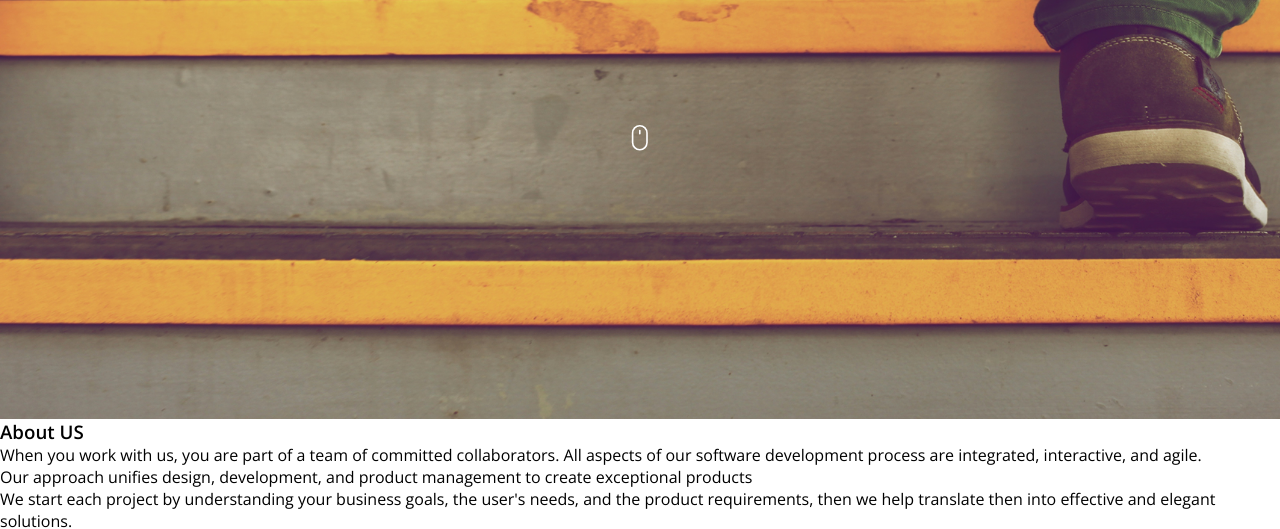
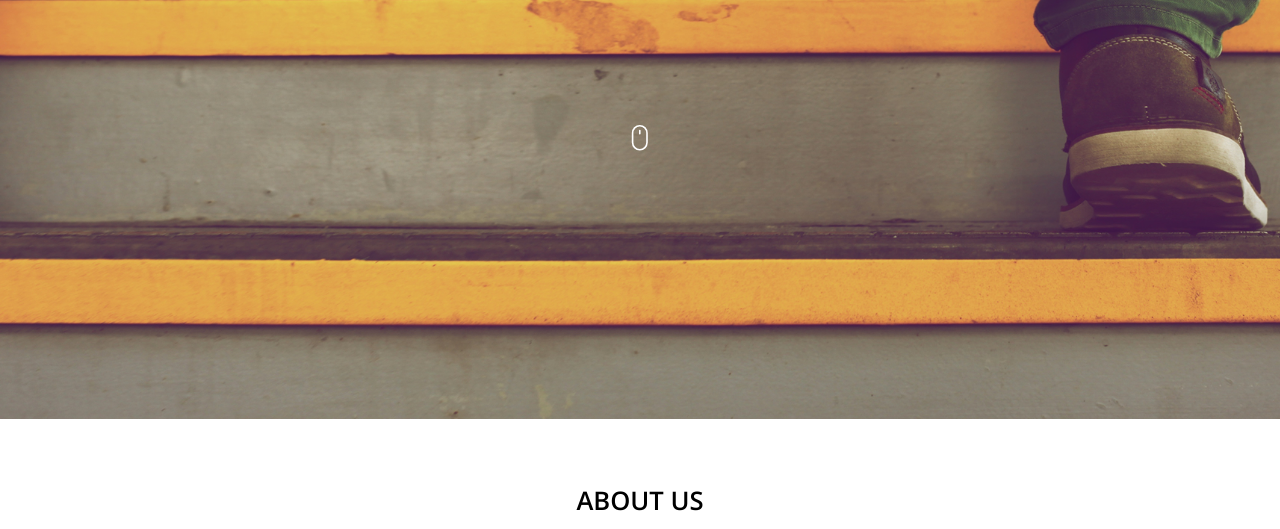
Before and after one commit to thesmartcoder7/DelaniStudio, a plain HTML site: page index.html in a window 1280 px wide. Shown: the part 381-910 px from the top of the page. Drawn offline with nearby package versions, Linux system fonts and the light colour scheme.

Commit message:
style: style the about section

```diff
--- a/css/style.css
+++ b/css/style.css
@@ -40,6 +40,7 @@
     text-transform: uppercase;
     font-size: 1vw;
     margin-bottom: 10%;
+    letter-spacing: 0.07vw;
 }
 @keyframes bounce {
     0% {
@@ -47,7 +48,7 @@
     }
 
     50% {
-        margin-top: -1%;
+        margin-top: -0.5%;
     }
 
     100% {
@@ -59,3 +60,38 @@
     width: 2vw;
     animation: bounce 1s infinite;
 }
+
+/* - - - about section syling - - - */
+#about {
+    padding: 5% 20%;
+    text-align: center;
+    width: 100%;
+    height: auto;
+}
+
+#about h3 {
+    text-transform: uppercase;
+    font-size: 2vw;
+    margin-bottom: 2%;
+}
+
+#about p {
+    font-size: 1vw;
+    line-height: 2.5vw;
+    letter-spacing: 0.05vw;
+}
+
+/* - - - services section styling - - -
+#services {
+    padding: 10% 20%;
+    text-align: center;
+    width: 100%;
+    height: auto;
+    background-image: url("../assets/backgrounds/s_image.jpg");
+}
+
+#services h3 {
+    color: #fff;
+    text-transform: uppercase;
+    font
+} */
```
